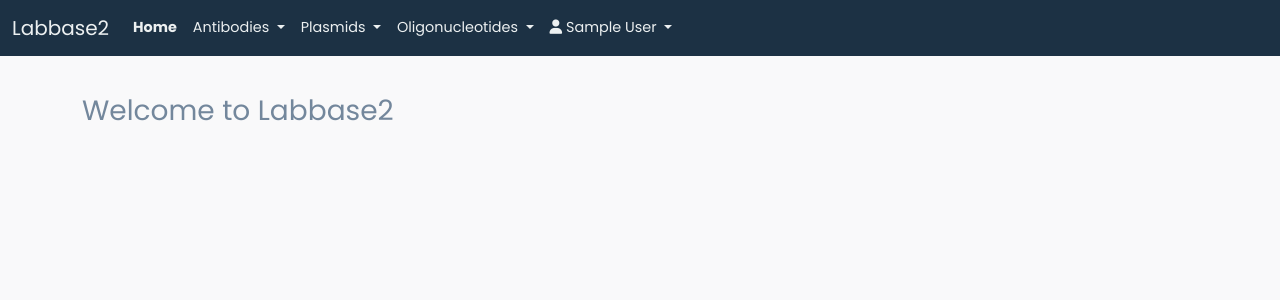
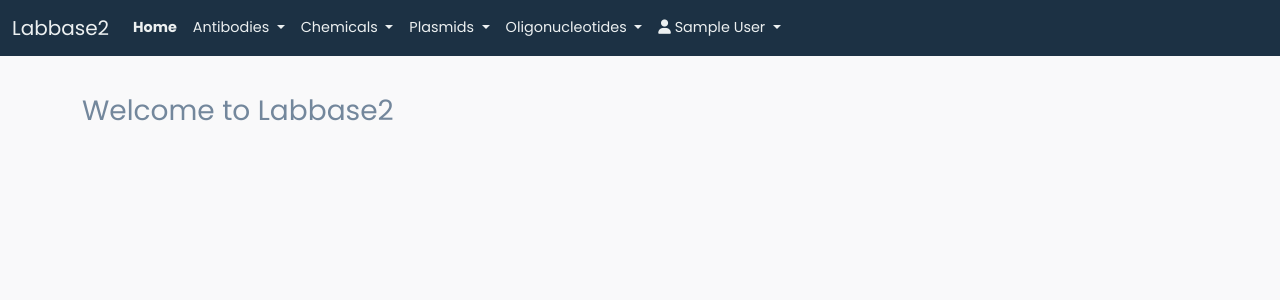
Before and after one commit to RSchleutker/labbase2, a Flask app: page / in a window 1280 px wide. Shown: the top 300 px of the page. Run offline with Flask 3, Linux system fonts and the light colour scheme; the visitor is signed in with stand-in values (Sample User, id 1); data comes from the database, SQL or seed files in the repository; parts of the project's set-up code (start-up, migrations or seed data) failed here and were passed over; some libraries are stand-ins or nearby versions.

Commit message:
Add chemicals to navbar.

```diff
--- a/labbase2/templates/base-site-authenticated.html
+++ b/labbase2/templates/base-site-authenticated.html
@@ -31,6 +31,19 @@
                             <li>{{ nav.dropdown_link('antibodies.index', 'Antibodies') }}</li>
                             <li><hr class="dropdown-divider"></li>
                             <li>{{ nav.dropdown_link('batches.index', 'Batches', consumable_type='antibody') }}</li>
+                        </ul>
+
+                    </li>
+
+                    <li class="nav-item dropdown">
+
+                        {{ nav.dropdown('Chemicals') }}
+
+                        <ul class="dropdown-menu">
+                            <li>{{ nav.dropdown_link('chemicals.index', 'Chemicals') }}</li>
+                            <li><hr class="dropdown-divider"></li>
+                            <li>{{ nav.dropdown_link('chemicals.solutions.index', 'Stock solutions') }}</li>
+                            <li>{{ nav.dropdown_link('batches.index', 'Batches', consumable_type='chemical') }}</li>
                         </ul>
 
                     </li>
```
